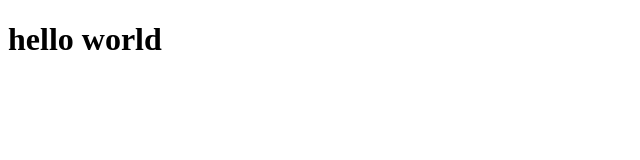
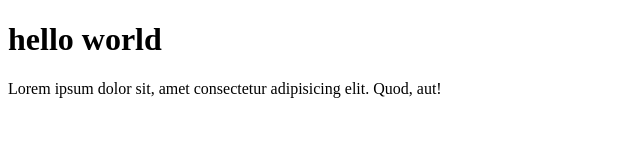
Before and after one commit to iloveprogramming-crypto/test-2, a plain HTML site: page index.html in a window 1280 px wide. Shown: the whole page, without its empty margins (0-640 px from the left). Drawn offline with Linux system fonts and the light colour scheme.

Commit message:
nambah paragraf baru

```diff
--- a/index.html
+++ b/index.html
@@ -7,6 +7,6 @@
 </head>
 <body>
     <h1>hello world</h1>
-
+    <p>Lorem ipsum dolor sit, amet consectetur adipisicing elit. Quod, aut!</p>
 </body>
 </html>
```
